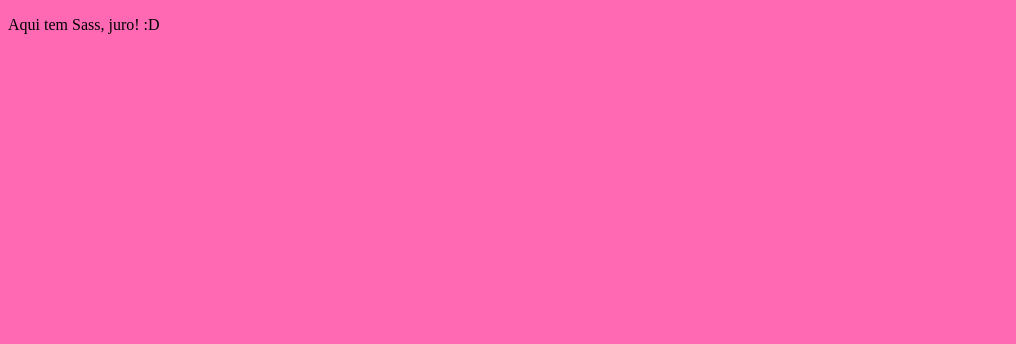
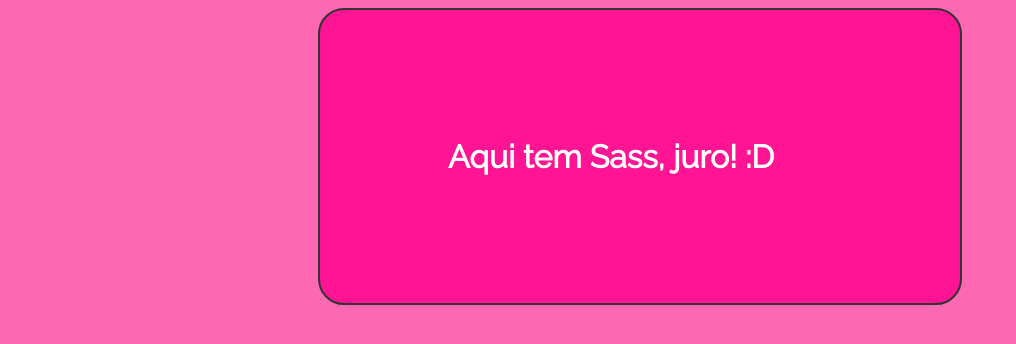
Before and after one commit to 1TINR-21/inicio-sass, a plain HTML site: page rm87046/index.html in a window 1280 px wide. Shown: the whole page, without its empty margins (0-1016 px from the left). Drawn offline with Linux system fonts and the light colour scheme.

Commit message:
escopo de variaveis

```diff
--- a/rm87046/css/main.scss
+++ b/rm87046/css/main.scss
@@ -1,3 +1,22 @@
+@import url("https://fonts.googleapis.com/css2?family=Raleway:ital,wght@0,200;0,400;1,200;1,300&display=swap");
+$background: hotpink;
+$text-color: white;
+$container-background: deeppink;
 body {
-  background-color: hotpink;
+  background-color: $background;
+  color: $text-color;
+  font-family: "Raleway", sans-serif;
+  .container {
+    background-color: $container-background;
+    border: 2px solid #333;
+    border-radius: 26px;
+    max-width: 50vw;
+    margin: auto;
+    font-weight: bold;
+    font-size: 2em;
+
+    p {
+      margin: 10vw;
+    }
+  }
 }
```
Also changed, not shown: rm87046/css/main.css, 1 other file.
